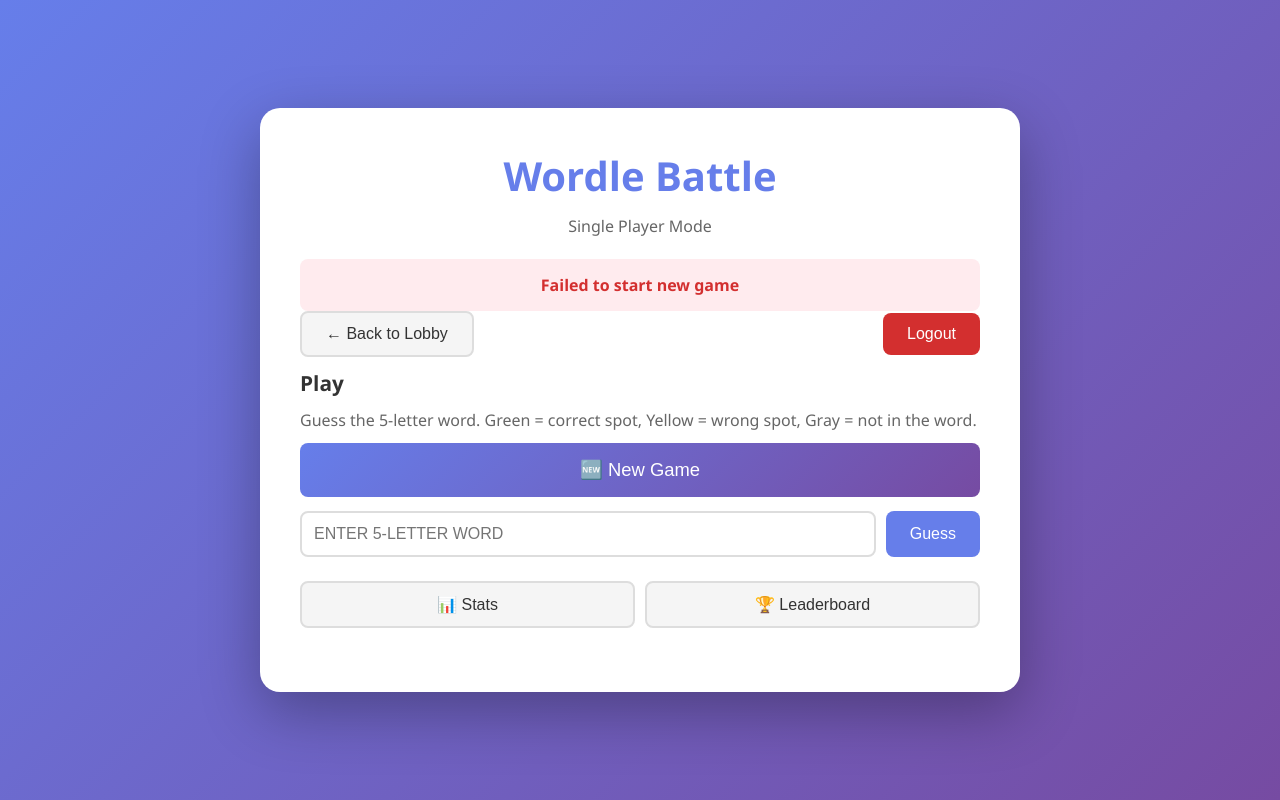
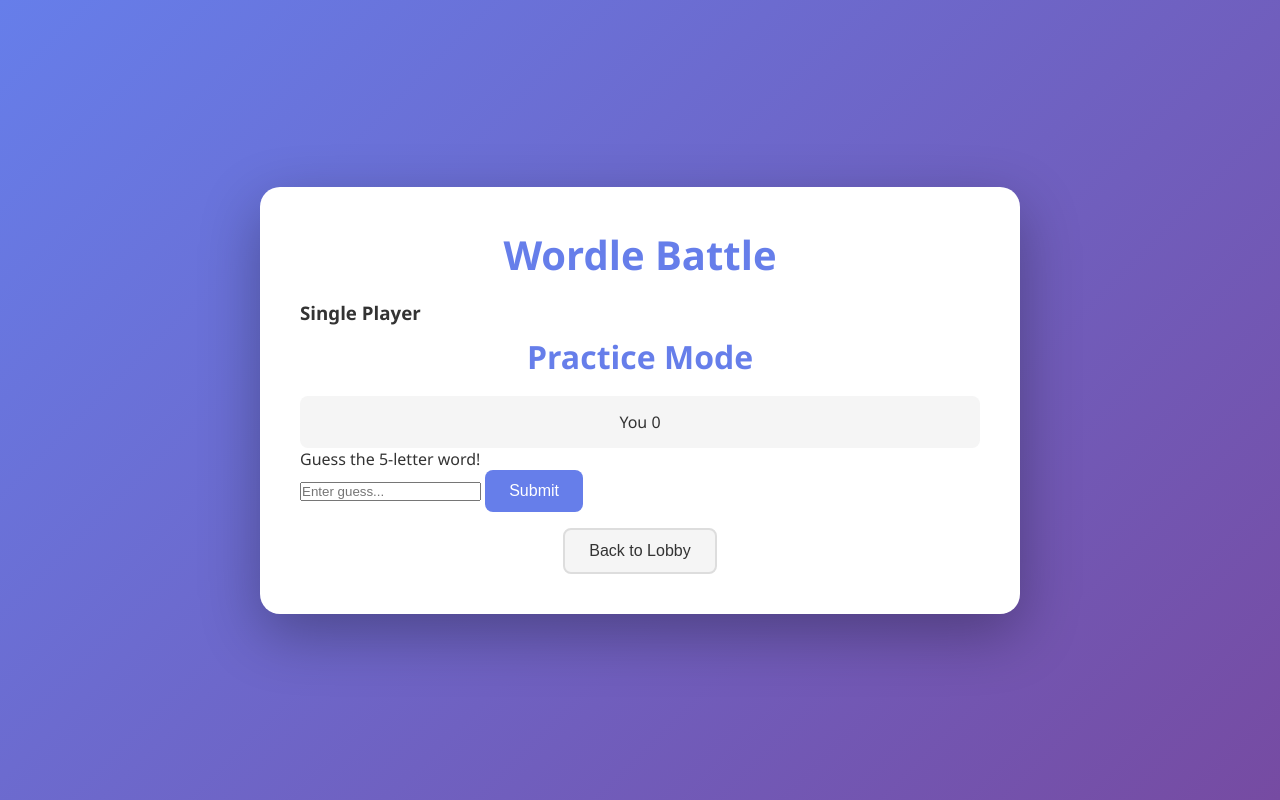
Before and after one commit to Eunhade/Test, a Flask app: page /singleplayer in a window 1280 px wide. Run offline with Flask 3, Linux system fonts and the light colour scheme; the visitor is signed in with stand-in values (Sample User, id 1); data comes from the database, SQL or seed files in the repository; data that the repository does not hold is empty.

Commit message:
Update singleplayer.html

```diff
--- a/templates/singleplayer.html
+++ b/templates/singleplayer.html
@@ -1,48 +1,48 @@
-<!doctype html>
-<html lang="en">
+<!DOCTYPE html>
+<html>
 <head>
-  <meta charset="utf-8" />
-  <meta name="viewport" content="width=device-width, initial-scale=1" />
-  <title>Wordle Battle - Single Player</title>
-  <link rel="stylesheet" href="{{ url_for('static', filename='style.css') }}" />
+  <title>Wordle Battle – Single Player</title>
+  <link rel="stylesheet" href="{{ url_for('static', filename='style.css') }}">
 </head>
 <body>
   <div class="container">
     <h1>Wordle Battle</h1>
-    <p class="subtitle">Single Player Mode</p>
 
-    <div id="status" class="status info hidden"></div>
+    <div class="game-area">
+      <!-- Header -->
+      <div class="game-header">
+        <div class="timer-section">
+          <h3>Single Player</h3>
+          <div class="timer">Practice Mode</div>
+        </div>
 
-    <div class="row" style="justify-content: space-between; margin-bottom: 12px;">
-      <button id="backToLobby" class="btn secondary">← Back to Lobby</button>
-      <button id="logout" class="btn danger">Logout</button>
-    </div>
-
-    <div class="section">
-      <h2>Play</h2>
-      <p style="color: var(--muted); margin-bottom: 12px;">
-        Guess the 5-letter word. Green = correct spot, Yellow = wrong spot, Gray = not in the word.
-      </p>
-
-      <button id="newGame" class="btn play">🆕 New Game</button>
-
-      <div class="guess-input" style="margin-top: 14px;">
-        <input id="guessInput" type="text" maxlength="5" placeholder="Enter 5-letter word" />
-        <button id="guessBtn" class="btn">Guess</button>
+        <div class="score-section">
+          <div class="score-box">
+            <span class="player-label you">You</span>
+            <span id="myScore" class="score">0</span>
+          </div>
+        </div>
       </div>
 
-      <div id="gameMessage" style="text-align:center; font-weight: 700; margin: 10px 0;"></div>
-      <div id="guesses"></div>
-    </div>
-
-    <div class="section">
-      <div class="row" style="margin-bottom: 10px;">
-        <button id="toggleStats" class="btn secondary" style="flex:1;">📊 Stats</button>
-        <button id="toggleLeaderboard" class="btn secondary" style="flex:1;">🏆 Leaderboard</button>
+      <!-- Message -->
+      <div id="gameMessage" class="game-message">
+        Guess the 5-letter word!
       </div>
 
-      <div id="statsPanel" class="stats hidden"></div>
-      <div id="leaderboardPanel" class="hidden" style="background: var(--card2); border-radius: 10px; padding: 12px;"></div>
+      <!-- Grid -->
+      <div id="wordGrid" class="word-grid"></div>
+
+      <!-- Input -->
+      <div class="input-area">
+        <input id="guessInput" maxlength="5" placeholder="Enter guess..." autocomplete="off">
+        <button id="submitBtn" class="btn">Submit</button>
+      </div>
+
+      <div id="errorMessage" class="error-message hidden"></div>
+
+      <div style="margin-top: 16px; text-align:center;">
+        <button onclick="location.href='/lobby'" class="btn secondary">Back to Lobby</button>
+      </div>
     </div>
   </div>
 
```
